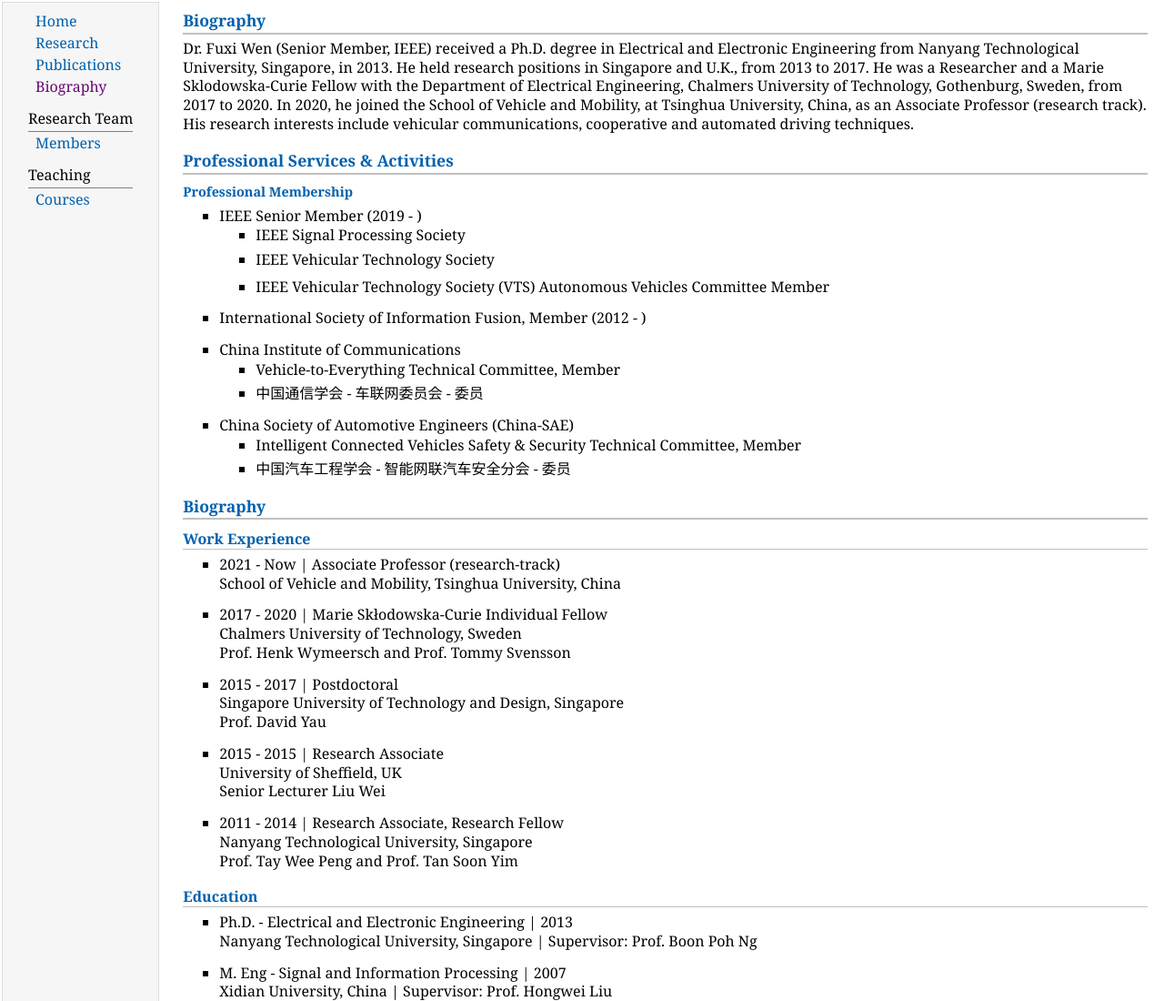
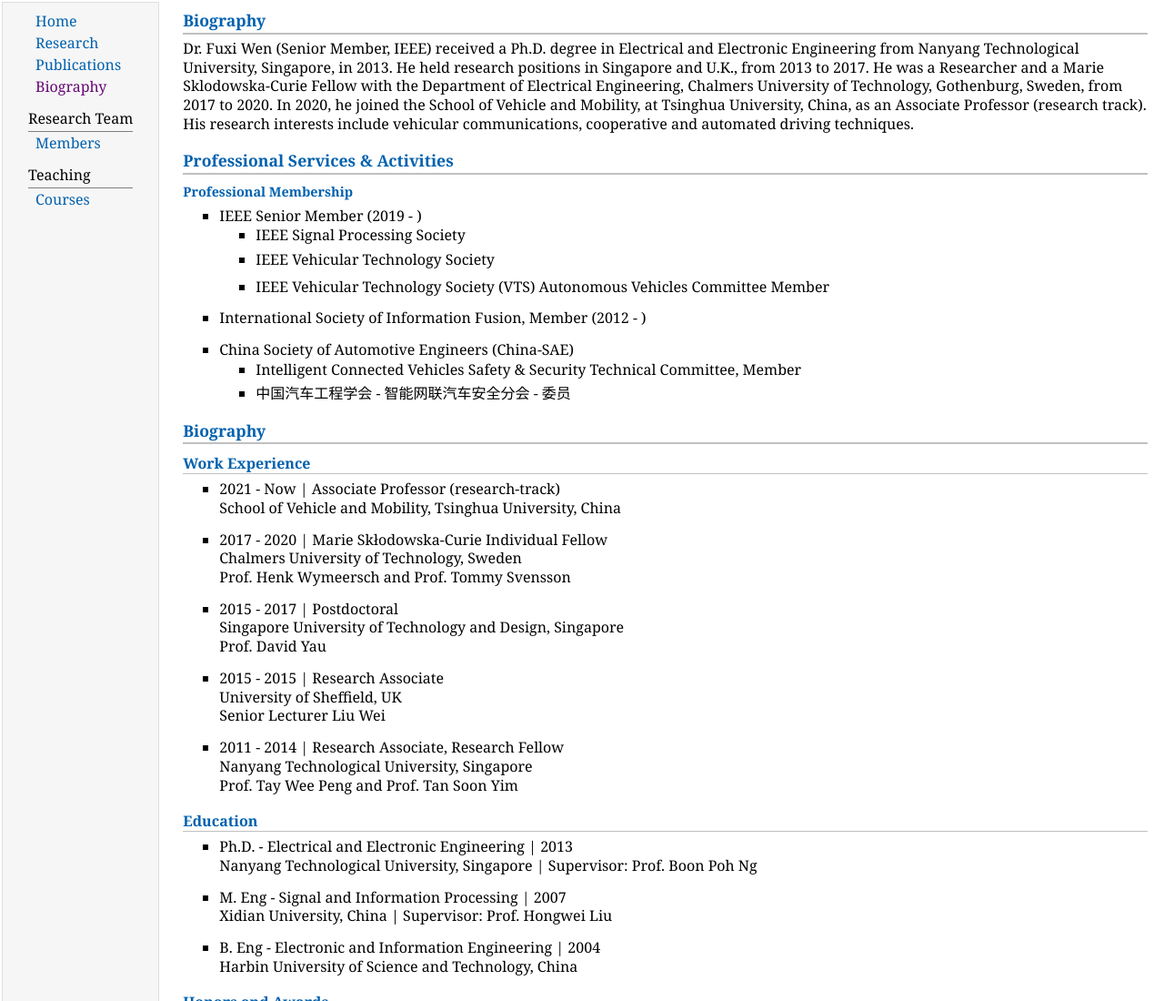
Before and after one commit to wenfuxi/wenfuxi.github.io, a plain HTML site: page G_biography.html in a window 1280 px wide. Shown: the top 1100 px of the page at 91% size. Drawn offline with Linux system fonts and the light colour scheme.

Commit message:
Update G_biography.html

```diff
--- a/G_biography.html
+++ b/G_biography.html
@@ -44,15 +44,6 @@
 </p>
 </li>
 </ul>
-<ul>
-<li><p>China Institute of Communications</p>
-<ul>
-<li><p>Vehicle-to-Everything Technical Committee, Member</p>
-</li>
-<li><p>中国通信学会 - 车联网委员会 - 委员</p>
-</li>
-</ul>
-
 </li>
 </ul>
 <ul>
```
